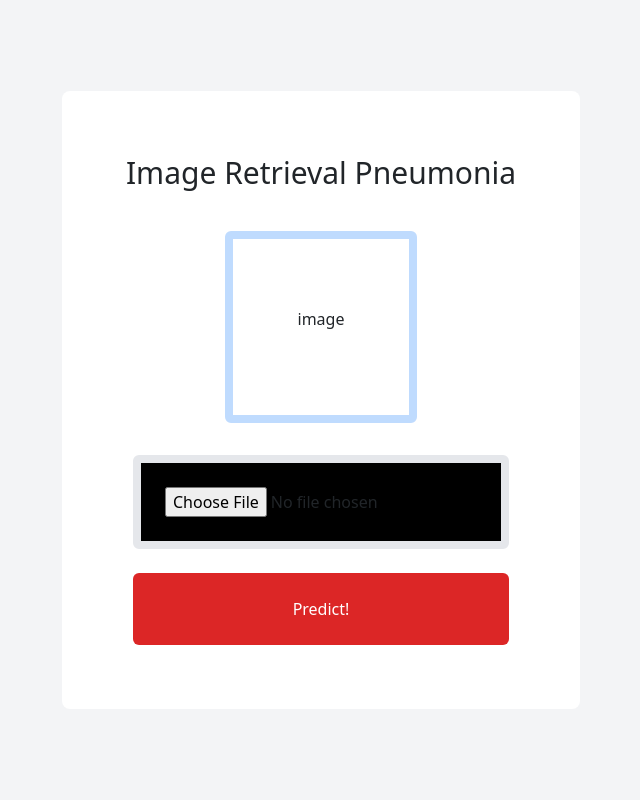
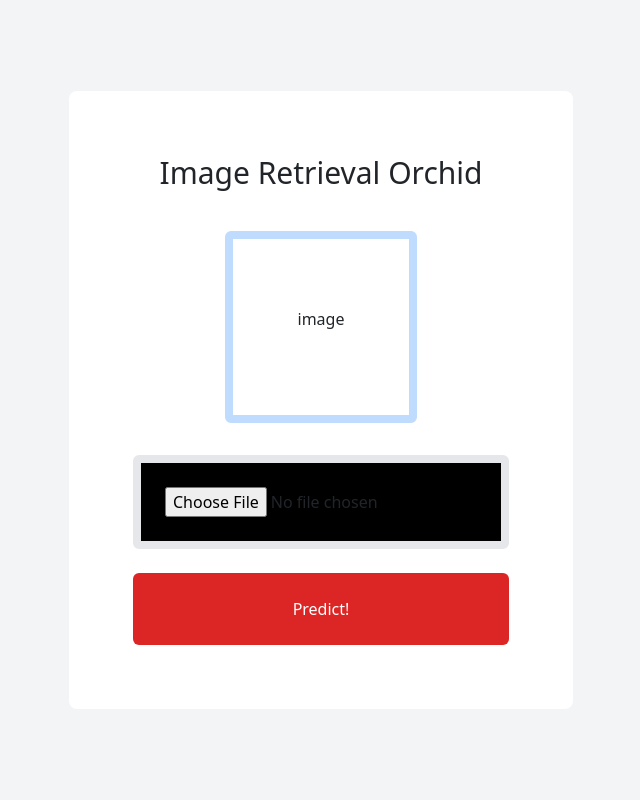
Before and after one commit to akbarirawan/orchid--heroku, a Flask app: page / in a window 1280 px wide. Shown: the whole page, without its empty margins (319-959 px from the left). Run offline with Flask 2, Linux system fonts and the light colour scheme.

Commit message:
Update index.html

```diff
--- a/templates/index.html
+++ b/templates/index.html
@@ -33,7 +33,7 @@
                     bg-white
                     rounded-lg
                 ">
-            <h1 class="text-3xl text-bold">Image Retrieval Pneumonia</h1>
+            <h1 class="text-3xl text-bold">Image Retrieval Orchid</h1>
 
             {% if uploaded_image %}
             <img src="{{ url_for('send_uploaded_image', filename=uploaded_image) }}" class="mt-8 mb-4 h-48 border-8 border-red-200 rounded-md" /> {% else %}
```
